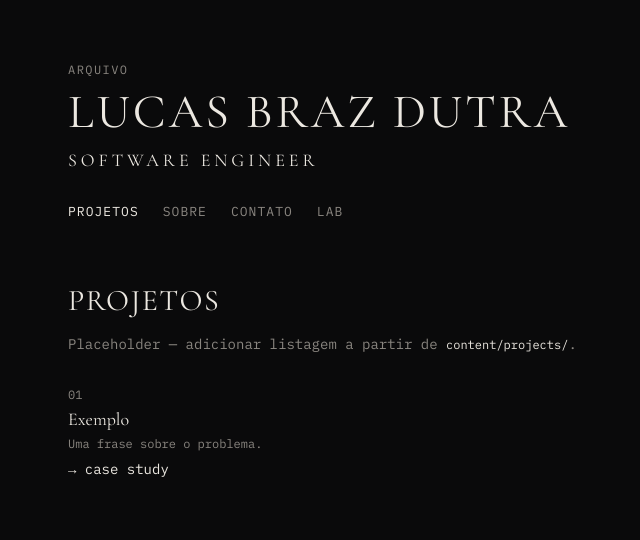
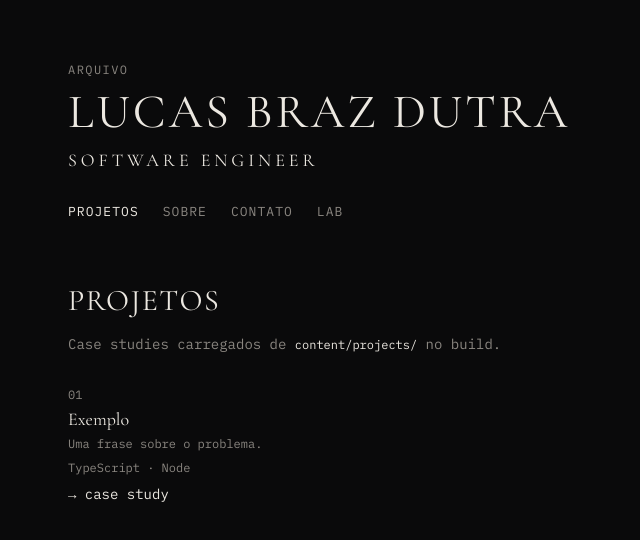
Before and after one commit to Lucas-Braz7x/portifolio, a React (Vite) app: page /projects in a window 1280 px wide. Shown: the top 540 px of the page, without its empty margins (212-852 px from the left). Built offline with nearby package versions, Linux system fonts and the light colour scheme.

Commit message:
feat: implement spec 03 content loader and project routes
Load projects from content/projects at build time; wire list and case study pages; document stack/routes and isolate Three.js chunk in Vite.

```diff
--- /dev/null
+++ b/content/projects/exemplo.md
@@ -0,0 +1,17 @@
+---
+title: Exemplo
+summary: Uma frase sobre o problema.
+stack:
+  - TypeScript
+  - Node
+order: 1
+featured: true
+---
+
+## Problema
+
+Placeholder — substituir por case study real (`specs/06-projects-case-studies.md`).
+
+## Contexto
+
+Em construção.
--- a/specs/03-stack-and-routes.md
+++ b/specs/03-stack-and-routes.md
@@ -59,11 +59,11 @@ content/
 
 ## Entregáveis
 
-- [ ] Repo scaffold Vite + rotas acima (páginas placeholder)
-- [ ] Loader de conteúdo a partir de `content/`
+- [x] Repo scaffold Vite + rotas acima (páginas placeholder) → `src/routes/index.tsx`, lazy por rota
+- [x] Loader de conteúdo a partir de `content/` → `src/lib/content/` (`import.meta.glob` + frontmatter em build-time)
 
 ## Critérios de aceite
 
-- `npm run build` gera site estático deployável
+- `yarn build` gera site estático deployável (`dist/`)
 - Nenhuma dependência de API própria para exibir conteúdo publicado
-- Bundle inicial sem Three.js (chunk separado, lazy)
+- Bundle inicial sem Three.js (chunk separado, lazy) → `manualChunks` em `vite.config.ts`; canvas em `React.lazy` quando existir (`specs/10-threejs-guidelines.md`)
--- /dev/null
+++ b/src/components/projects/ProjectList.tsx
@@ -0,0 +1,28 @@
+import { ProjectListItem } from '@/components/projects/ProjectListItem'
+import type { Project } from '@/types/content'
+
+type ProjectListProps = {
+  projects: readonly Project[]
+}
+
+export const ProjectList = ({ projects }: ProjectListProps) => {
+  if (projects.length === 0) {
+    return (
+      <p className="type-body-sm text-[var(--color-muted)]">
+        Nenhum projeto em <code className="text-[var(--color-fg)]">content/projects/</code>.
+      </p>
+    )
+  }
+
+  return (
+    <ul className="mt-8 space-y-8">
+      {projects.map((project, index) => (
+        <ProjectListItem
+          key={project.slug}
+          project={project}
+          index={index + 1}
+        />
+      ))}
+    </ul>
+  )
+}
--- /dev/null
+++ b/src/components/projects/ProjectListItem.tsx
@@ -0,0 +1,35 @@
+import { Link } from 'react-router-dom'
+
+import type { Project } from '@/types/content'
+
+type ProjectListItemProps = {
+  project: Project
+  index: number
+}
+
+export const ProjectListItem = ({ project, index }: ProjectListItemProps) => {
+  const stackLabel = project.stack?.join(' · ')
+
+  return (
+    <li>
+      <p className="type-caption text-[var(--color-muted)]">
+        {String(index).padStart(2, '0')}
+      </p>
+      <p className="type-project-title mt-1">{project.title}</p>
+      <p className="type-caption mt-1 text-[var(--color-muted)]">
+        {project.summary}
+      </p>
+      {stackLabel ? (
+        <p className="type-caption mt-2 text-[var(--color-muted)]">
+          {stackLabel}
+        </p>
+      ) : null}
+      <Link
+        to={`/projects/${project.slug}`}
+        className="type-body-sm mt-2 inline-block text-[var(--color-fg)] underline-offset-4 hover:underline"
+      >
+        → case study
+      </Link>
+    </li>
+  )
+}
--- /dev/null
+++ b/src/hooks/useProjects.ts
@@ -0,0 +1,10 @@
+import { getAllProjects, getFeaturedProjects, getProjectBySlug } from '@/lib/content'
+
+export const useProjects = () => getAllProjects()
+
+export const useFeaturedProjects = () => getFeaturedProjects()
+
+export const useProject = (slug: string | undefined) => {
+  if (!slug) return undefined
+  return getProjectBySlug(slug)
+}
--- /dev/null
+++ b/src/lib/content/index.ts
@@ -0,0 +1,2 @@
+export { getAllProjects, getFeaturedProjects, getProjectBySlug } from '@/lib/content/projects'
+export { parseMarkdownDocument } from '@/lib/content/parse-markdown'
--- /dev/null
+++ b/src/lib/content/parse-markdown.ts
@@ -0,0 +1,76 @@
+/** Parser mínimo de frontmatter YAML para conteúdo editorial (build-time). */
+
+const stripQuotes = (value: string): string =>
+  value.replace(/^['"]|['"]$/g, '')
+
+const parseScalar = (value: string): string | number | boolean => {
+  const unquoted = stripQuotes(value)
+  if (unquoted === 'true') return true
+  if (unquoted === 'false') return false
+  if (/^\d+$/.test(unquoted)) return Number(unquoted)
+  return unquoted
+}
+
+const parseSimpleYaml = (yaml: string): Record<string, unknown> => {
+  const result: Record<string, unknown> = {}
+  let listKey: string | null = null
+  let listItems: string[] = []
+
+  const flushList = () => {
+    if (listKey && listItems.length > 0) {
+      result[listKey] = listItems
+    }
+    listKey = null
+    listItems = []
+  }
+
+  for (const line of yaml.split(/\r?\n/)) {
+    const trimmed = line.trim()
+    if (!trimmed) continue
+
+    const listItem = line.match(/^\s+-\s+(.+)$/)
+    if (listItem && listKey) {
+      listItems.push(stripQuotes(listItem[1].trim()))
+      continue
+    }
+
+    flushList()
+
+    const keyValue = trimmed.match(/^([^:]+):\s*(.*)$/)
+    if (!keyValue) continue
+
+    const key = keyValue[1].trim()
+    const rawValue = keyValue[2].trim()
+
+    if (rawValue === '') {
+      listKey = key
+      continue
+    }
+
+    result[key] = parseScalar(rawValue)
+  }
+
+  flushList()
+  return result
+}
+
+export const parseMarkdownDocument = <T extends Record<string, unknown>>(
+  raw: string,
+  slug: string,
+) => {
+  const match = raw.match(/^---\r?\n([\s\S]*?)\r?\n---\r?\n([\s\S]*)$/)
+
+  if (!match) {
+    return {
+      slug,
+      frontmatter: {} as T,
+      body: raw.trim(),
+    }
+  }
+
+  return {
+    slug,
+    frontmatter: parseSimpleYaml(match[1]) as T,
+    body: match[2].trim(),
+  }
+}
--- /dev/null
+++ b/src/lib/content/projects.ts
@@ -0,0 +1,52 @@
+import { parseMarkdownDocument } from '@/lib/content/parse-markdown'
+import type { Project, ProjectFrontmatter } from '@/types/content'
+
+const projectModules = import.meta.glob('../../../content/projects/*.md', {
+  query: '?raw',
+  import: 'default',
+  eager: true,
+}) as Record<string, string>
+
+const slugFromPath = (path: string): string => {
+  const file = path.split('/').pop() ?? ''
+  return file.replace(/\.md$/, '')
+}
+
+const normalizeStack = (stack: ProjectFrontmatter['stack']): string[] => {
+  if (!stack) return []
+  return Array.isArray(stack) ? stack : [stack]
+}
+
+const toProject = (path: string, raw: string): Project => {
+  const slug = slugFromPath(path)
+  const doc = parseMarkdownDocument<ProjectFrontmatter>(raw, slug)
+  const { title, summary, order, featured, stack } = doc.frontmatter
+
+  if (!title || !summary) {
+    throw new Error(
+      `Project "${slug}" must define title and summary in frontmatter.`,
+    )
+  }
+
+  return {
+    slug,
+    title,
+    summary,
+    order,
+    featured,
+    stack: normalizeStack(stack),
+    body: doc.body,
+  }
+}
+
+const allProjects = Object.entries(projectModules)
+  .map(([path, raw]) => toProject(path, raw))
+  .sort((a, b) => (a.order ?? 999) - (b.order ?? 999))
+
+export const getAllProjects = (): readonly Project[] => allProjects
+
+export const getFeaturedProjects = (): readonly Project[] =>
+  allProjects.filter((project) => project.featured)
+
+export const getProjectBySlug = (slug: string): Project | undefined =>
+  allProjects.find((project) => project.slug === slug)
--- a/src/pages/ProjectDetailPage.tsx
+++ b/src/pages/ProjectDetailPage.tsx
@@ -1,22 +1,44 @@
-import { useParams } from 'react-router-dom'
+import { Link, useParams } from 'react-router-dom'
 
-export function ProjectDetailPage() {
+import { useProject } from '@/hooks/useProjects'
+
+export const ProjectDetailPage = () => {
   const { slug } = useParams<{ slug: string }>()
+  const project = useProject(slug)
+
+  if (!project) {
+    return (
+      <div>
+        <h2 className="type-page-title">Projeto não encontrado</h2>
+        <p className="type-body-sm mt-4 text-[var(--color-muted)]">
+          Slug <code className="text-[var(--color-fg)]">{slug}</code> não existe em{' '}
+          <code className="text-[var(--color-fg)]">content/projects/</code>.
+        </p>
+        <Link
+          to="/projects"
+          className="type-body-sm mt-6 inline-block text-[var(--color-fg)] underline-offset-4 hover:underline"
+        >
+          ← voltar aos projetos
+        </Link>
+      </div>
+    )
+  }
+
+  const stackLabel = project.stack.join(' · ')
 
   return (
     <article>
       <p className="type-section-kicker text-[var(--color-muted)]">Case study</p>
-      <h2 className="type-section-title mt-2 capitalize">
-        {slug?.replace(/-/g, ' ') ?? 'Projeto'}
-      </h2>
-      <p className="type-body-sm mt-6 text-[var(--color-muted)]">
-        Template: Problema → Contexto → Decisões → Arquitetura → Resultado → O que eu
-        faria diferente (
-        <code className="text-[var(--color-fg)]">
-          specs/06-projects-case-studies.md
-        </code>
-        ).
-      </p>
+      <h2 className="type-section-title mt-2">{project.title}</h2>
+      <p className="type-body-sm mt-4 text-[var(--color-muted)]">{project.summary}</p>
+      {stackLabel ? (
+        <p className="type-caption mt-2 text-[var(--color-muted)]">{stackLabel}</p>
+      ) : null}
+      <div
+        className="type-body-sm mt-8 space-y-4 whitespace-pre-wrap text-[var(--color-muted)]"
+      >
+        {project.body}
+      </div>
     </article>
   )
 }
--- a/src/pages/ProjectsPage.tsx
+++ b/src/pages/ProjectsPage.tsx
@@ -1,28 +1,17 @@
-import { Link } from 'react-router-dom'
+import { ProjectList } from '@/components/projects/ProjectList'
+import { useProjects } from '@/hooks/useProjects'
 
-export function ProjectsPage() {
+export const ProjectsPage = () => {
+  const projects = useProjects()
+
   return (
     <div>
       <h2 className="type-page-title">Projetos</h2>
       <p className="type-body-sm mt-4 text-[var(--color-muted)]">
-        Placeholder — adicionar listagem a partir de{' '}
-        <code className="text-[var(--color-fg)]">content/projects/</code>.
+        Case studies carregados de{' '}
+        <code className="text-[var(--color-fg)]">content/projects/</code> no build.
       </p>
-      <ul className="mt-8 space-y-6">
-        <li>
-          <p className="type-caption text-[var(--color-muted)]">01</p>
-          <p className="type-project-title mt-1">Exemplo</p>
-          <p className="type-caption mt-1 text-[var(--color-muted)]">
-            Uma frase sobre o problema.
-          </p>
-          <Link
-            to="/projects/exemplo"
-            className="type-body-sm mt-2 inline-block text-[var(--color-fg)] underline-offset-4 hover:underline"
-          >
-            → case study
-          </Link>
-        </li>
-      </ul>
+      <ProjectList projects={projects} />
     </div>
   )
 }
--- /dev/null
+++ b/src/types/content.ts
@@ -0,0 +1,23 @@
+export type ProjectFrontmatter = {
+  title: string
+  summary: string
+  stack?: string[] | string
+  order?: number
+  featured?: boolean
+}
+
+export type Project = {
+  slug: string
+  title: string
+  summary: string
+  stack: string[]
+  order?: number
+  featured?: boolean
+  body: string
+}
+
+export type MarkdownDocument<TFrontmatter extends Record<string, unknown>> = {
+  slug: string
+  frontmatter: TFrontmatter
+  body: string
+}
--- a/vite.config.ts
+++ b/vite.config.ts
@@ -14,4 +14,18 @@ export default defineConfig({
       '@': path.resolve(__dirname, './src'),
     },
   },
+  build: {
+    rollupOptions: {
+      output: {
+        manualChunks(id) {
+          if (
+            id.includes('node_modules/three') ||
+            id.includes('node_modules/@react-three')
+          ) {
+            return 'three'
+          }
+        },
+      },
+    },
+  },
 })
```
